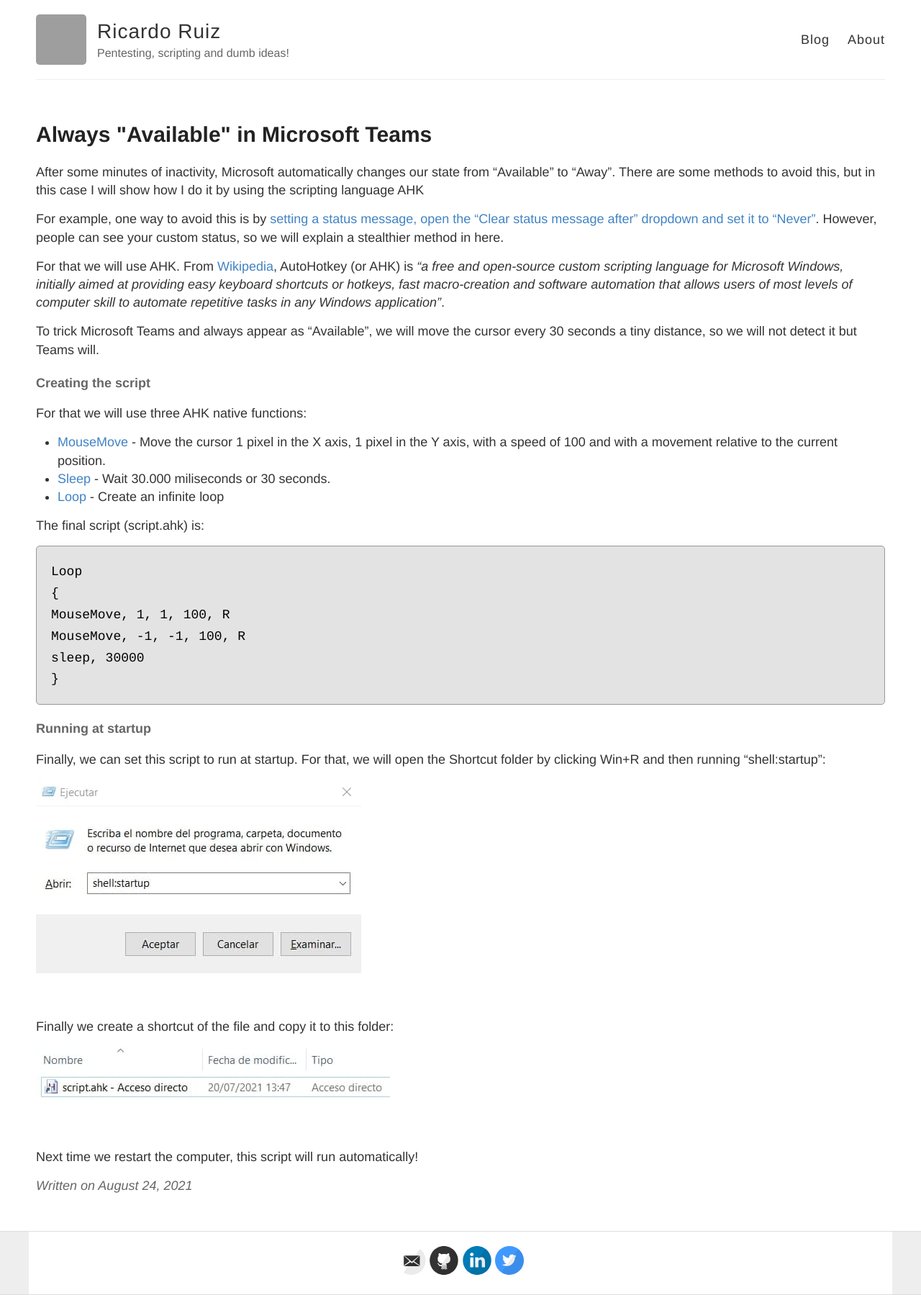
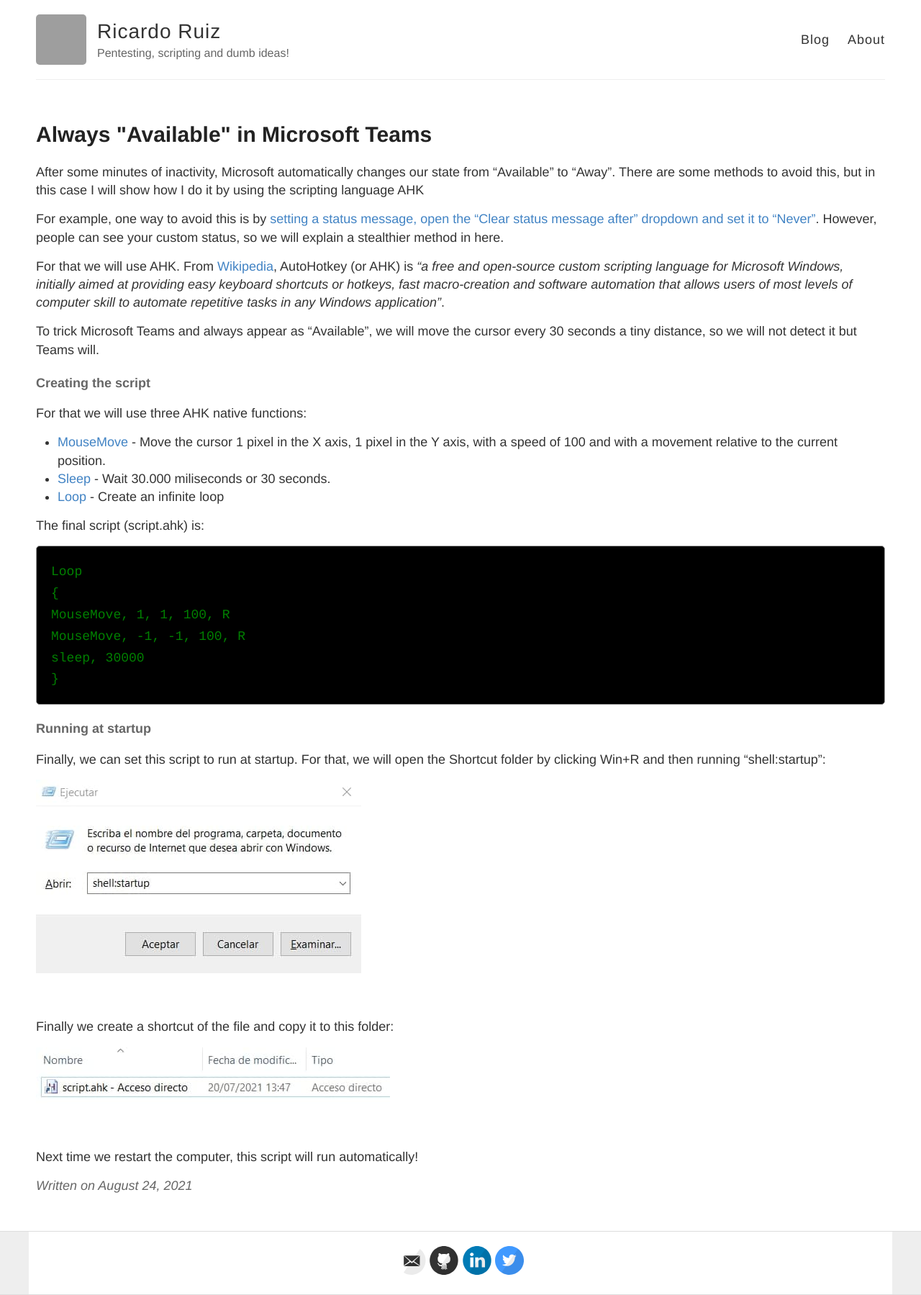
Before and after one commit to ricardojoserf/ricardojoserf.github.io, a Jekyll site: the page built from _posts/2021-8-24-Ahk.md, in a window 1280 px wide. Shown: the whole page at 72% size. Built offline with Jekyll 4.4.1, drawn with Linux system fonts in a browser that asks for light colours; grey boxes are pictures that could not be loaded.

Commit message:
Update _highlights.scss

```diff
--- a/_sass/_highlights.scss
+++ b/_sass/_highlights.scss
@@ -13,14 +13,16 @@
   ///overflow-y: auto;
   padding: 20px;
   display: block;
-  background-color: #e3e3e3;
-  ///color: green;
+  //background-color: #e3e3e3;
+  background-color: black;
+  color: green;
 }
 
 code {
   // font-family:'Bitstream Vera Sans Mono','Courier', monospace;
   font-family: Courier, 'New Courier', monospace;
-  color: black;
+  // color: black;
+  color: green;
 }
 
 
```
